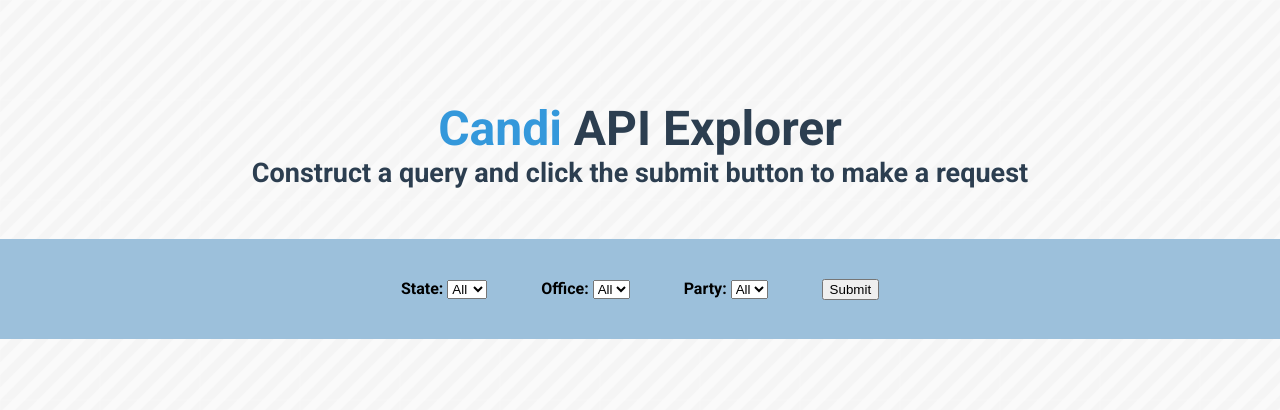
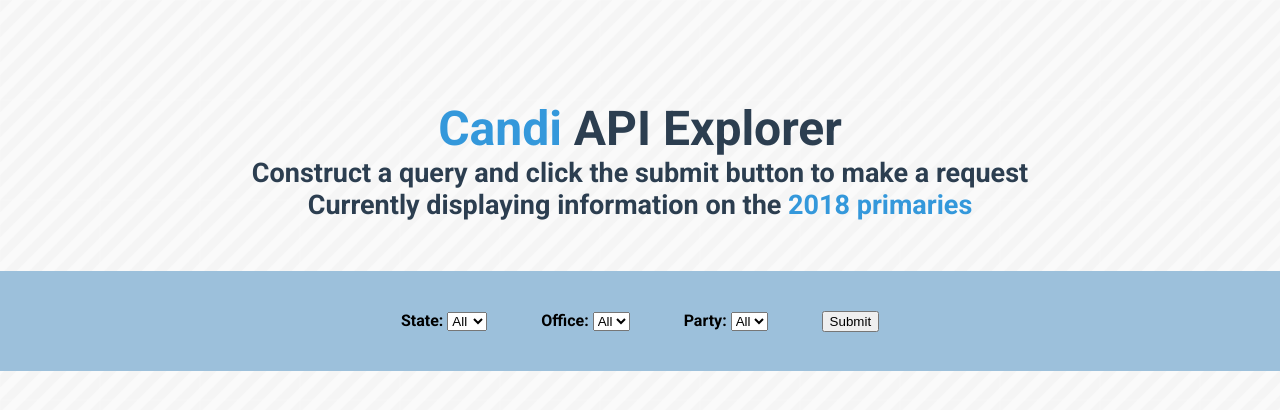
Before and after one commit to sgh304/Candi, a Flask app: page /explorer/ in a window 1280 px wide. Shown: the top 410 px of the page. Run offline with Flask 2, Linux system fonts and the light colour scheme; data that the repository does not hold is empty.

Commit message:
Updated tests for 2018 primaries expected fails, updated site to say 2018 primaries

```diff
--- a/src/web/templates/explorer.html
+++ b/src/web/templates/explorer.html
@@ -15,6 +15,9 @@
             </div>
             <div id = 'header--instructions' class = 'small-text'>
                 Construct a query and click the submit button to make a request
+            </div>
+            <div class = 'small-text'>
+                Currently displaying information on the <span class = 'light-blue-text'>2018 primaries</span>
             </div>
         </div>
         <div id = 'explorer'>
```
Also changed, not shown: src/test/state/ia/ia_test.py (+3 -1 lines), src/test/state/ks/ks_test.py (+4 -2 lines), 2 other files.
